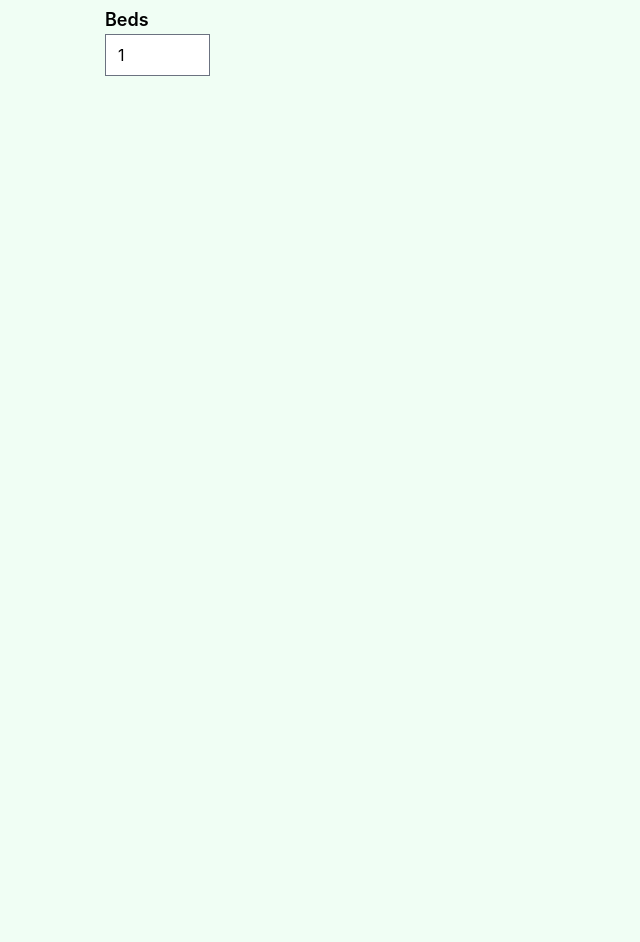
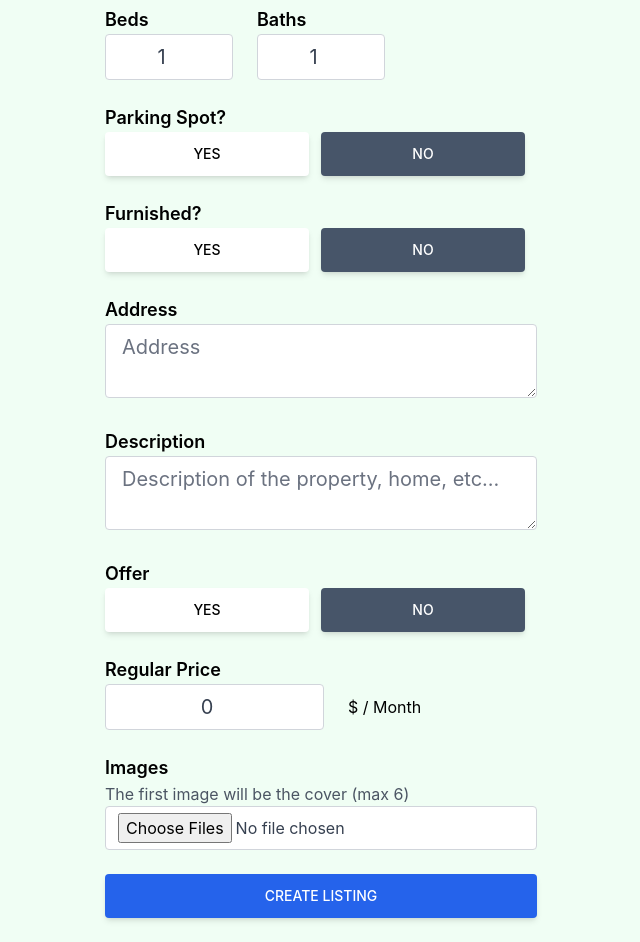
Before and after one commit to gualberto2/Realtor-Clone, a React (Create React App) app: page /create-listing in a window 1280 px wide. Shown: the part 320-1262 px from the top of the page, without its empty margins (319-959 px from the left). Before the commit the page ends 800 px from the top, so only its background shows below. Built offline with nearby package versions, Linux system fonts and the light colour scheme; no server answers.

Commit message:
finished create listing page

```diff
--- a/src/pages/CreateListing.jsx
+++ b/src/pages/CreateListing.jsx
@@ -7,8 +7,27 @@
     name: "",
     bedrooms: 1,
     bathrooms: 1,
+    parking: false,
+    furnished: false,
+    adderss: "",
+    description: "",
+    offer: false,
+    regularPrice: 0,
+    discountedPrice: 0,
   });
-  const { type, name, bedrooms, bathrooms } = formData;
+  const {
+    type,
+    name,
+    bedrooms,
+    bathrooms,
+    parking,
+    furnished,
+    address,
+    description,
+    offer,
+    regularPrice,
+    discountedPrice,
+  } = formData;
   return (
     <main className="max-w-md px-2 mx-auto">
       <h1 className="text-3xl text-center mt-6 font-bold">Create a Listing</h1>
@@ -50,7 +69,7 @@
           required
           className="w-full px-4 py-2 text-xl text-gray-700  bg-white border border-gray-300 rounded transition duration-150 ease-in-out focus:text-gray-700 focus:bg-white focus:border-slate-600 mb-6"
         />
-        <div>
+        <div className="flex space-x-6 mb-6">
           <div className="">
             <p className="text-lg font-semibold">Beds</p>
             <input
@@ -61,9 +80,187 @@
               min="1"
               max="50"
               required
+              className="w-full px-4 py-2 text-xl text-gray-700 bg-white border border-gray-300 rounded transition duration-150 ease-in-out focus:text-gray-700 focus:bg-white focus:border-slate-600 text-center"
+            />
+          </div>
+          <div className="">
+            <p className="text-lg font-semibold">Baths</p>
+            <input
+              type="number"
+              id="bathrooms"
+              value={bathrooms}
+              onChange={onChange}
+              min="1"
+              max="50"
+              required
+              className="w-full px-4 py-2 text-xl text-gray-700 bg-white border border-gray-300 rounded transition duration-150 ease-in-out focus:text-gray-700 focus:bg-white focus:border-slate-600 text-center"
             />
           </div>
         </div>
+        <p className="text-lg mt-6 font-semibold">Parking Spot?</p>
+        <div className="flex">
+          <button
+            type="button"
+            id="parking"
+            value={true}
+            onClick={onChange}
+            className={`mr-3 px-7 py-3 font-medium text-sm uppercase shadow-md rounded hover:shadow-lg focus:shadow-lg active:shadow-lg transition duraiton-150 ease-in-out w-full ${
+              !parking ? "bg-white text-black" : "bg-slate-600 text-white"
+            }`}
+          >
+            Yes
+          </button>
+          <button
+            type="button"
+            id="parking"
+            value={false}
+            onClick={onChange}
+            className={`mr-3 px-7 py-3 font-medium text-sm uppercase shadow-md rounded hover:shadow-lg focus:shadow-lg active:shadow-lg transition duraiton-150 ease-in-out w-full ${
+              parking ? "bg-white text-black" : "bg-slate-600 text-white"
+            }`}
+          >
+            No
+          </button>
+        </div>
+        <p className="text-lg mt-6 font-semibold">Furnished?</p>
+        <div className="flex">
+          <button
+            type="button"
+            id="furnished"
+            value={true}
+            onClick={onChange}
+            className={`mr-3 px-7 py-3 font-medium text-sm uppercase shadow-md rounded hover:shadow-lg focus:shadow-lg active:shadow-lg transition duraiton-150 ease-in-out w-full ${
+              !furnished ? "bg-white text-black" : "bg-slate-600 text-white"
+            }`}
+          >
+            Yes
+          </button>
+          <button
+            type="button"
+            id="furnished"
+            value={false}
+            onClick={onChange}
+            className={`mr-3 px-7 py-3 font-medium text-sm uppercase shadow-md rounded hover:shadow-lg focus:shadow-lg active:shadow-lg transition duraiton-150 ease-in-out w-full ${
+              furnished ? "bg-white text-black" : "bg-slate-600 text-white"
+            }`}
+          >
+            No
+          </button>
+        </div>
+        <p className="text-lg mt-6 font-semibold">Address</p>
+        <textarea
+          type="text"
+          id="address"
+          value={address}
+          onChange={onChange}
+          placeholder="Address"
+          required
+          className="w-full px-4 py-2 text-xl text-gray-700  bg-white border border-gray-300 rounded transition duration-150 ease-in-out focus:text-gray-700 focus:bg-white focus:border-slate-600 mb-6"
+        />
+        <p className="text-lg font-semibold">Description</p>
+        <textarea
+          type="text"
+          id="description"
+          value={description}
+          onChange={onChange}
+          placeholder="Description of the property, home, etc..."
+          required
+          className="w-full px-4 py-2 text-xl text-gray-700  bg-white border border-gray-300 rounded transition duration-150 ease-in-out focus:text-gray-700 focus:bg-white focus:border-slate-600 mb-6"
+        />
+        <p className="text-lg font-semibold">Offer</p>
+        <div className="flex mb-6">
+          <button
+            type="button"
+            id="offer"
+            value={offer}
+            onClick={onChange}
+            className={`mr-3 px-7 py-3 font-medium text-sm uppercase shadow-md rounded hover:shadow-lg focus:shadow-lg active:shadow-lg transition duraiton-150 ease-in-out w-full ${
+              !offer ? "bg-white text-black" : "bg-slate-600 text-white"
+            }`}
+          >
+            Yes
+          </button>
+          <button
+            type="button"
+            id="furnished"
+            value={false}
+            onClick={onChange}
+            className={`mr-3 px-7 py-3 font-medium text-sm uppercase shadow-md rounded hover:shadow-lg focus:shadow-lg active:shadow-lg transition duraiton-150 ease-in-out w-full ${
+              offer ? "bg-white text-black" : "bg-slate-600 text-white"
+            }`}
+          >
+            No
+          </button>
+        </div>
+        <div className="flex items-center mb-6">
+          <div>
+            <p className="text-lg font-semibold">Regular Price</p>
+            <div className="flex w-full justify-center items-center space-x-6">
+              <input
+                type="number"
+                id="regularPrice"
+                value={regularPrice}
+                onChange={onChange}
+                min="50"
+                max="400000000"
+                required
+                className="w-full px-4 py-2 text-xl text-gray-700 bg-white border border-gray-300 rounded transition duration-150 ease-in-out focus:text-gray-700 focus:bg-white focus:border-slate-600 text-center "
+              />
+              {type == "rent" && (
+                <div>
+                  <p className="text-md w-full whitespace-nowrap">$ / Month</p>
+                </div>
+              )}
+            </div>
+          </div>
+        </div>
+        {offer && (
+          <div className="flex items-center mb-6">
+            <div>
+              <p className="text-lg font-semibold">Discounted Price</p>
+              <div className="flex w-full justify-center items-center space-x-6">
+                <input
+                  type="number"
+                  id="discountedPrice"
+                  value={discountedPrice}
+                  onChange={onChange}
+                  min="50"
+                  max="400000000"
+                  required={offer}
+                  className="w-full px-4 py-2 text-xl text-gray-700 bg-white border border-gray-300 rounded transition duration-150 ease-in-out focus:text-gray-700 focus:bg-white focus:border-slate-600 text-center "
+                />
+                {type == "rent" && (
+                  <div>
+                    <p className="text-md w-full whitespace-nowrap">
+                      $ / Month
+                    </p>
+                  </div>
+                )}
+              </div>
+            </div>
+          </div>
+        )}
+        <div className="mb-6">
+          <p className="text-lg font-semibold">Images</p>
+          <p className="text-gray-600">
+            The first image will be the cover (max 6)
+          </p>
+          <input
+            type="file"
+            id="images"
+            onChange={onChange}
+            accept=".jpg, .png, .jpeg"
+            multiple
+            required
+            className="w-full px-3 py-1.5 text-gray-700 bg-white border border-gray-300 rounded transition duration-150 ease-in-out focus:bg-white focus:border-slate-600"
+          />
+        </div>
+        <button
+          type="submit"
+          className="mb-6 w-full px-7 py-3 bg-blue-600 text-white font-medium text-sm uppercase rounded shadow-md hover:bg-blue-700 hover:shadow-lg focus:bg-blue-700 focus:shadow-lg active:bg-blue-800 transition duration-150 ease-in-out"
+        >
+          Create Listing
+        </button>
       </form>
     </main>
   );
```
